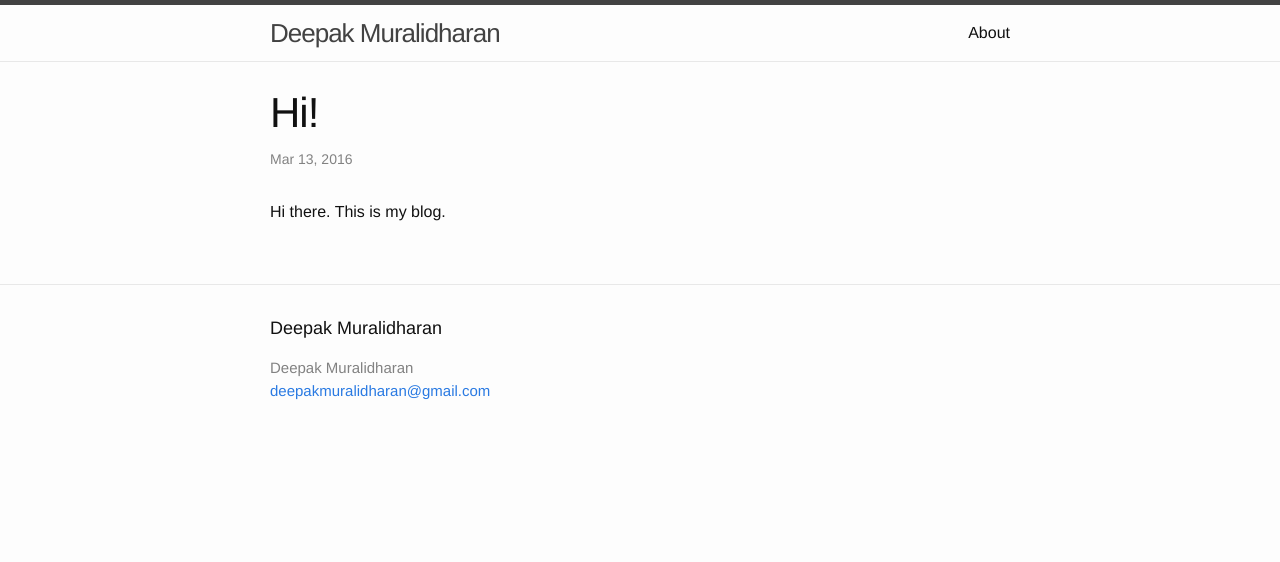
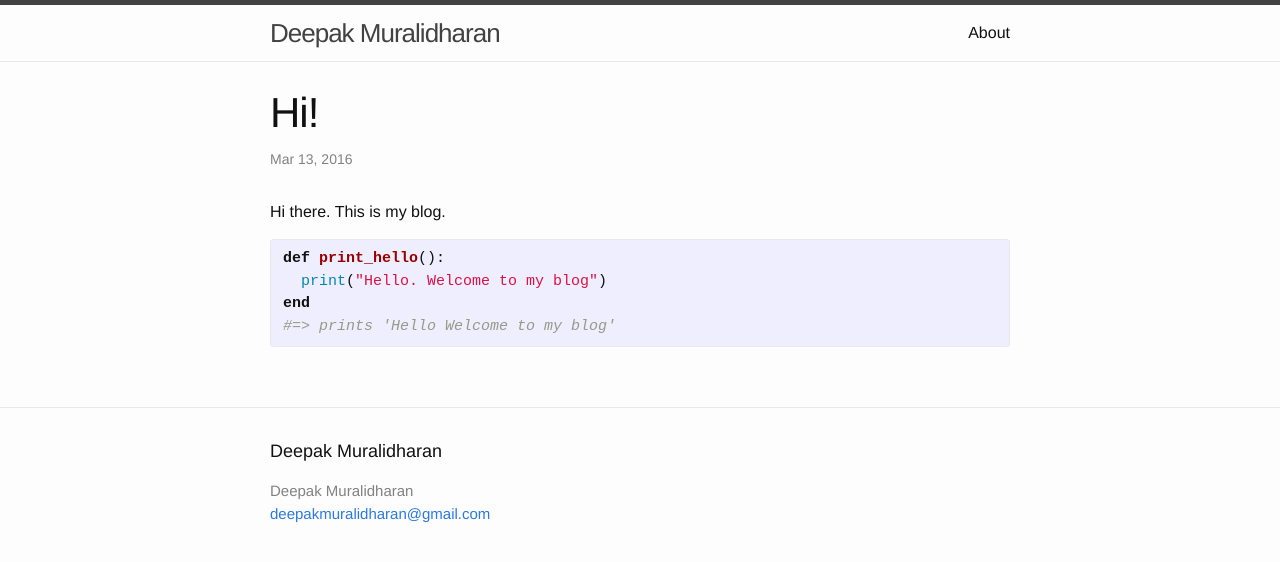
Before and after one commit to DeepakMuralidharan/blog, a Jekyll site: the page built from _posts/2016-03-12-hi-there.markdown, in a window 1280 px wide. Shown: the top 562 px of the page. Built offline with Jekyll 4.4.1, drawn with Linux system fonts in a browser that asks for light colours.

Commit message:
hi there!

```diff
--- a/_posts/2016-03-12-hi-there.markdown
+++ b/_posts/2016-03-12-hi-there.markdown
@@ -5,3 +5,10 @@ date:   2016-03-12 19:37:01 -0800
 categories: jekyll update
 ---
 Hi there. This is my blog.
+
+{% highlight ruby %}
+def print_hello():
+  print("Hello. Welcome to my blog")
+end
+#=> prints 'Hello Welcome to my blog'
+{% endhighlight %}
```
